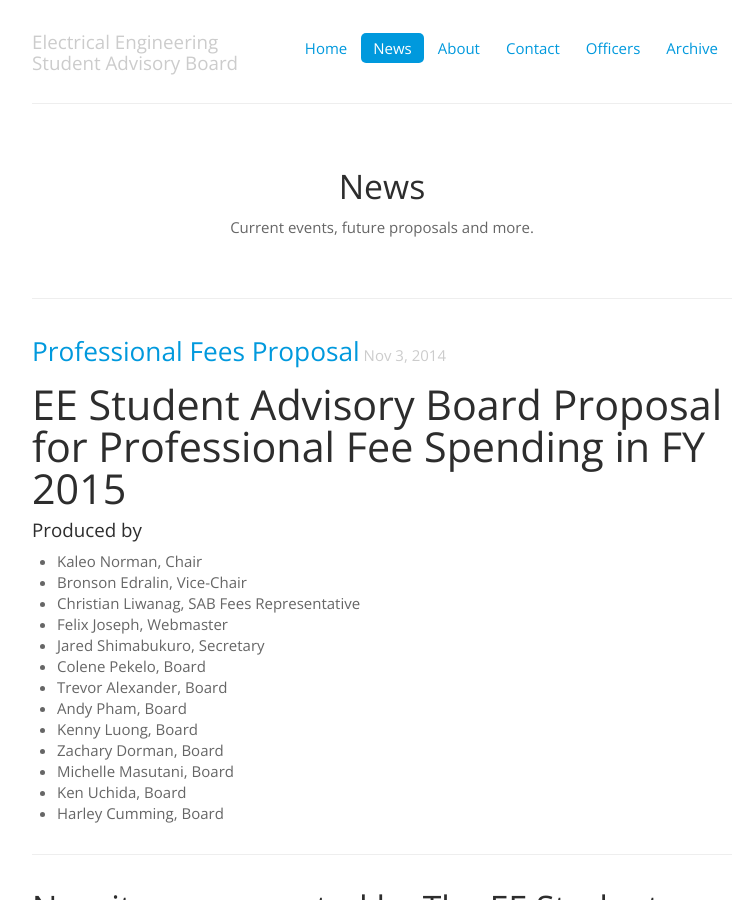
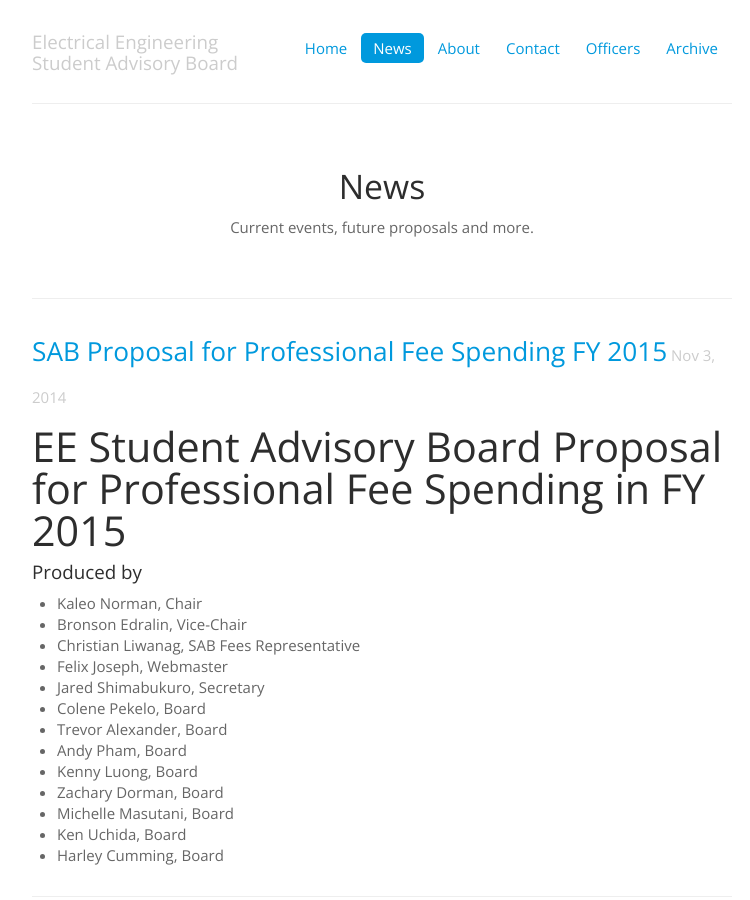
Before and after one commit to IEEE-UH-Manoa/sab.ieeeatuhm.com, a Jekyll site: the page built from news/index.html, in a window 1280 px wide and 900 px high. Shown: the whole window, without its empty margins (258-1008 px from the left). Built offline with Jekyll 4.4.1, drawn with Linux system fonts in a browser that asks for light colours.

Commit message:
Adding jekyll header

```diff
--- a/_posts/2014-11-3-professional-fees-proposal.md
+++ b/_posts/2014-11-03-professional-fees-proposal.md
@@ -1,3 +1,9 @@
+---
+layout: post
+title:  SAB Proposal for Professional Fee Spending FY 2015
+date:   2014-11-03
+categories: news
+---
 # EE Student Advisory Board Proposal for Professional Fee Spending in FY 2015
 
 #### Produced by
```
